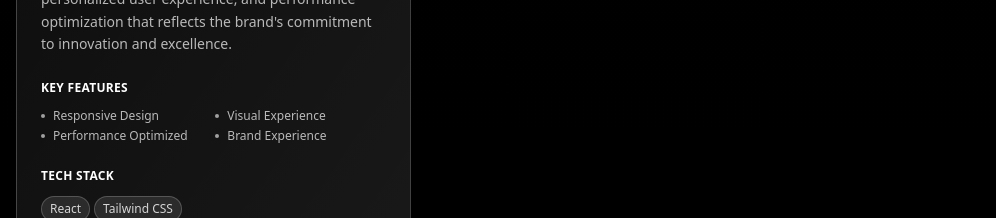
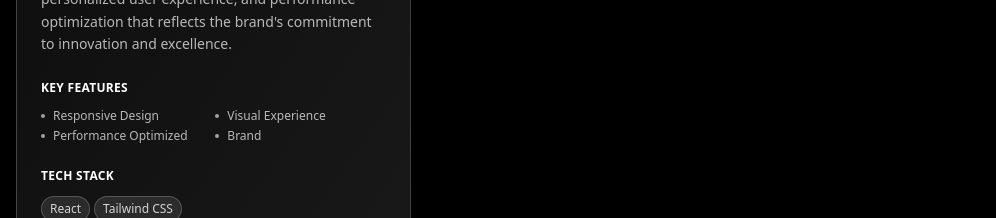
Before and after one commit to Dhuvesh/Portfolio, a React (Vite) app: page / in a window 1280 px wide. Shown: the part 4420-4638 px from the top of the page, without its empty margins (0-996 px from the left). Built offline with nearby package versions, Linux system fonts and the light colour scheme.

Commit message:
feature 1

```diff
--- a/src/App.jsx
+++ b/src/App.jsx
@@ -981,7 +981,7 @@ function ProjectsSection() {
         "Responsive Design",
         "Visual Experience",
         "Performance Optimized",
-        "Brand Experience",
+        "Brand ",
       ],
       status: "Development",
       category: "E-Commerce",
```
